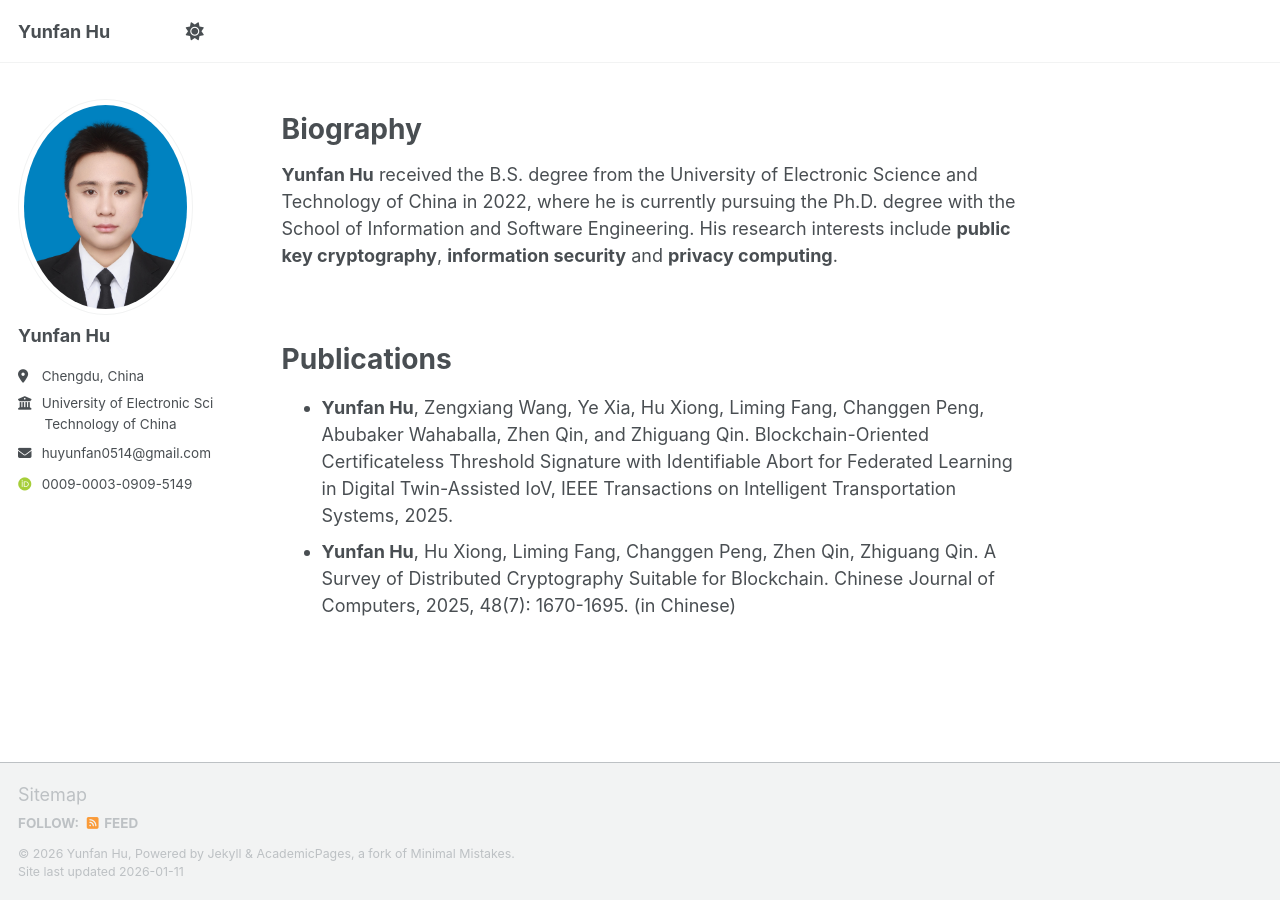
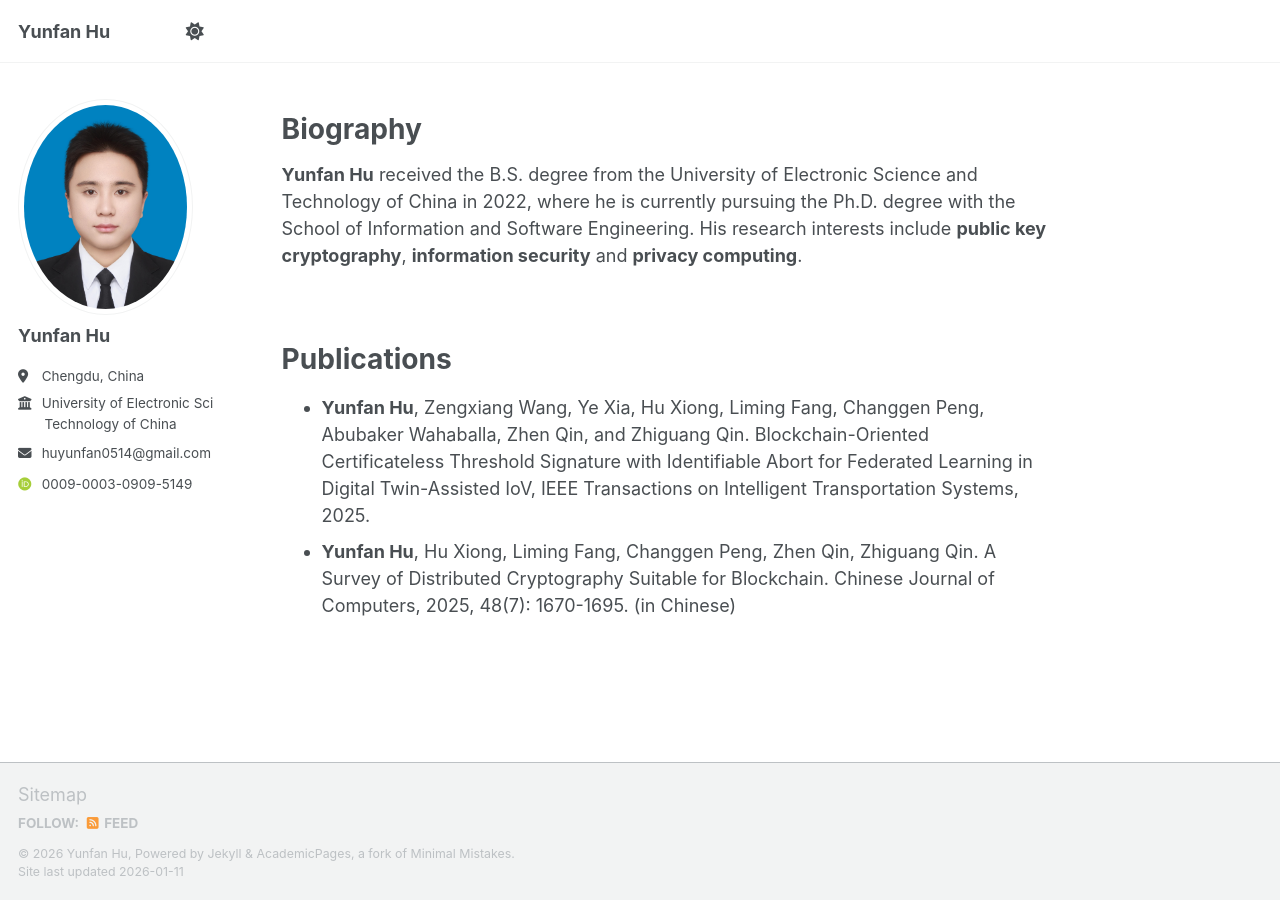
Before and after one commit to HYF0514/HYF0514.github.io, a Jekyll site: the page built from _pages/about.md, in a window 1280 px wide. Built offline with Jekyll 4.4.1, drawn with Linux system fonts in a browser that asks for light colours; some web fonts are replaced; a script bundle is joined from its source files by our own code; library files that are not in the unit come from our copies.

Commit message:
Update single.html

```diff
--- a/_layouts/single.html
+++ b/_layouts/single.html
@@ -23,8 +23,7 @@ layout: default
     {% if page.date %}<meta itemprop="datePublished" content="{{ page.date | date: "%B %d, %Y" }}">{% endif %}
     {% if page.modified %}<meta itemprop="dateModified" content="{{ page.modified | date: "%B %d, %Y" }}">{% endif %}
 
-    <!-- <div class="page__inner-wrap"> -->
-    <div class="page__inner-wrap" style="padding-right: 3%;">
+    <div class="page__inner-wrap">
       {% unless page.header.overlay_color or page.header.overlay_image %}
         <header>
           {% if page.title %}<h1 class="page__title" itemprop="headline">{{ page.title | markdownify | remove: "<p>" | remove: "</p>" }}</h1>{% endif %}
```
